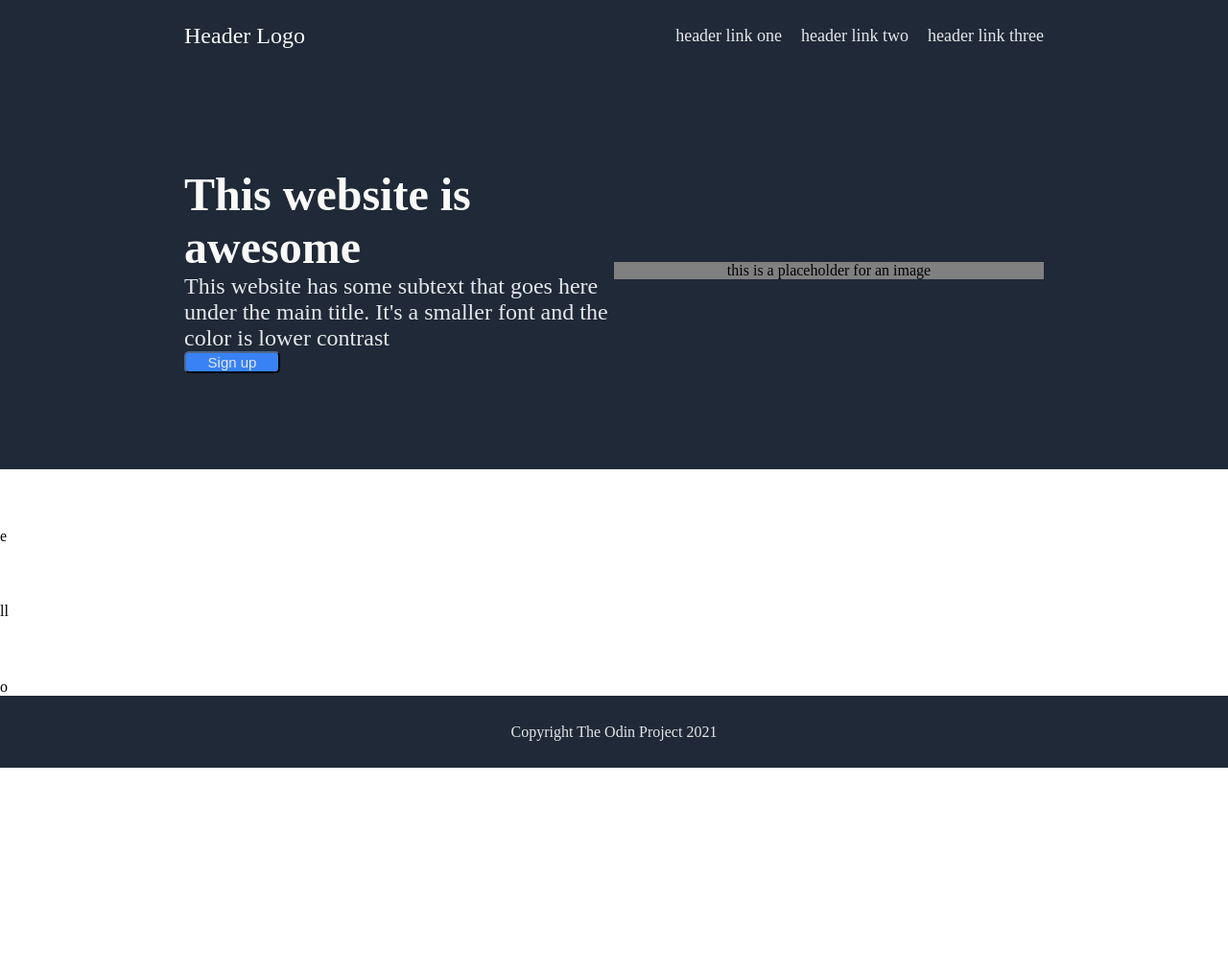
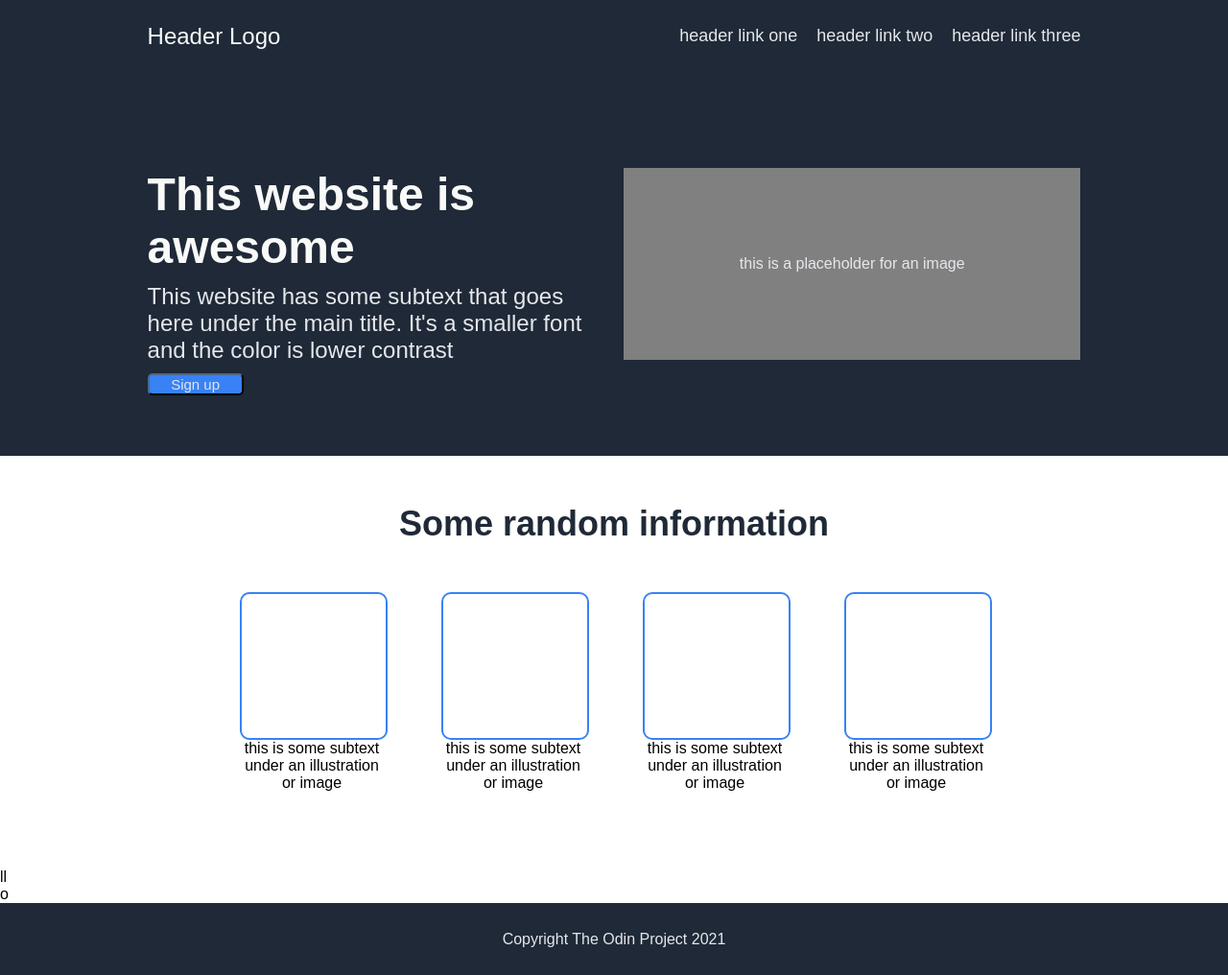
Before and after one commit to age2001/odin-website-recreation, a plain HTML site: page index.html in a window 1280 px wide. Shown: the whole page at 96% size. Before the commit the page ends 800 px from the top, so only its background shows below. Drawn offline with Linux system fonts and the light colour scheme.

Commit message:
Finish block 1 placeholder resize and block 2

```diff
--- a/index.html
+++ b/index.html
@@ -16,6 +16,7 @@
     </div>
 
     <div class="main-blocks">
+
       <div class="block1">
         <div class="awesome">
           <div style="color: #F9FAF8; font-size: 48px; font-weight: bolder;">This website is awesome</div>
@@ -24,7 +25,29 @@
         </div>
         <div class="placeholder">this is a placeholder for an image</div>
       </div>
-      <div class="block2">e</div>
+
+      <div class="block2">
+        <div class="random">Some random information</div>
+        <div class="cards">
+          <div class="card">
+            <div class="img-square"></div>
+            <div>this is some subtext under an illustration or image</div>
+          </div>
+          <div class="card">
+            <div class="img-square"></div>
+            <div>this is some subtext under an illustration or image</div>
+          </div>
+          <div class="card">
+            <div class="img-square"></div>
+            <div>this is some subtext under an illustration or image</div>
+          </div>
+          <div class="card">
+            <div class="img-square"></div>
+            <div>this is some subtext under an illustration or image</div>
+          </div>
+        </div>
+      </div>
+
       <div class="block3">ll</div>
       <div class="block4">o</div>
     </div>
--- a/style.css
+++ b/style.css
@@ -7,6 +7,7 @@ body {
     flex-direction: column;
     justify-content: space-between;
     margin: 0;
+    font-family: Arial, Helvetica, sans-serif;
 }
 
 html, body {
@@ -33,7 +34,7 @@ a {
     justify-content: space-between;
     align-items: center;
     height: 75px;
-    padding: 0 15%;
+    padding: 0 12%;
     font-size: 24px;
     color: #F9FAF8;
 }
@@ -54,7 +55,6 @@ a {
 .main-blocks {
     display: flex;
     flex-direction: column;
-    justify-content: space-between;
     flex-grow: 1;
 }
 
@@ -65,14 +65,16 @@ a {
     display: flex;
     justify-content: center;
     align-items: center;
-    justify-content: space-evenly;
-    padding: 100px 15%;
+    padding: 100px 12%;
+    gap: 20px;
 }
 
 .awesome {
     display: flex;
     flex-direction: column;
     width: 50%;
+    height: 200px;
+    gap: 10px;
 }
 
 .placeholder {
@@ -81,7 +83,9 @@ a {
     justify-content: center;
     align-items: center;
     width: 50%;
+    color: #E5E7EB;
     background-color: grey;
+    height: 200px;
 }
 
 button {
@@ -89,9 +93,52 @@ button {
 }
 
 .btn1 {
+    display: flex;
+    align-items: center;
+    justify-content: center;
     width: 100px;
+    height: 30px;
     background-color: #3882F6;
     color: #E5E7EB;
     font-size: 15px;
     border-color: #1F2937;
 }
+
+.block2 {
+    display: flex;
+    flex-direction: column;
+    padding: 0 20%;
+}
+
+.random {
+    display: flex;
+    align-items: center;
+    justify-content: center;
+    font-size: 36px;
+    color: #1F2937;
+    font-weight: bolder;
+    padding: 50px;
+}
+
+.card {
+    display: flex;
+    flex-direction: column;
+    width: 150px;
+    text-align: center;
+}
+
+.img-square {
+    width: 150px;
+    height: 150px;
+    border-style: solid;
+    border-color: #3882F6;
+    border-width: 2px;
+    border-radius: 10px;
+}
+
+.cards {
+    display: flex;
+    justify-content: center;
+    gap: 60px;
+    padding-bottom: 80px;
+}
```
